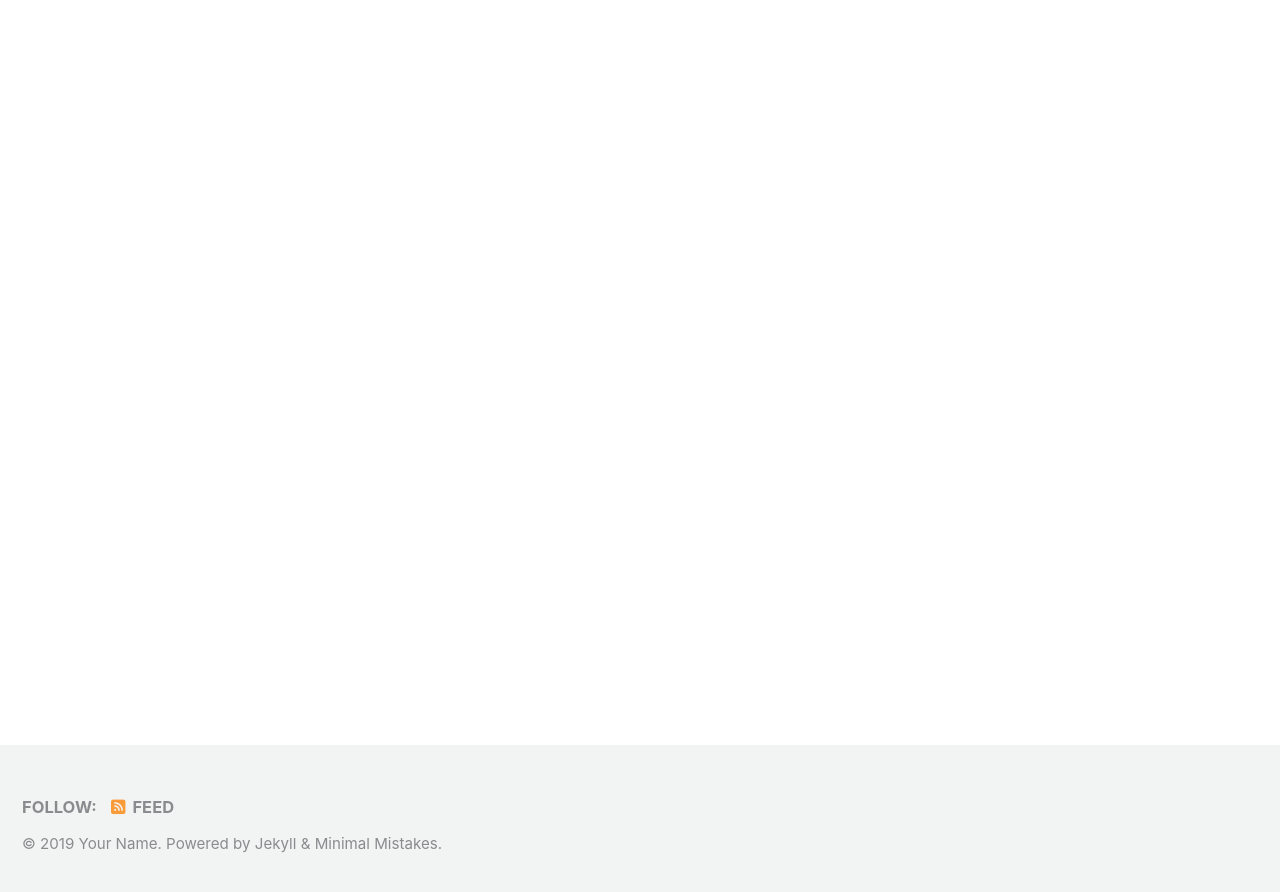
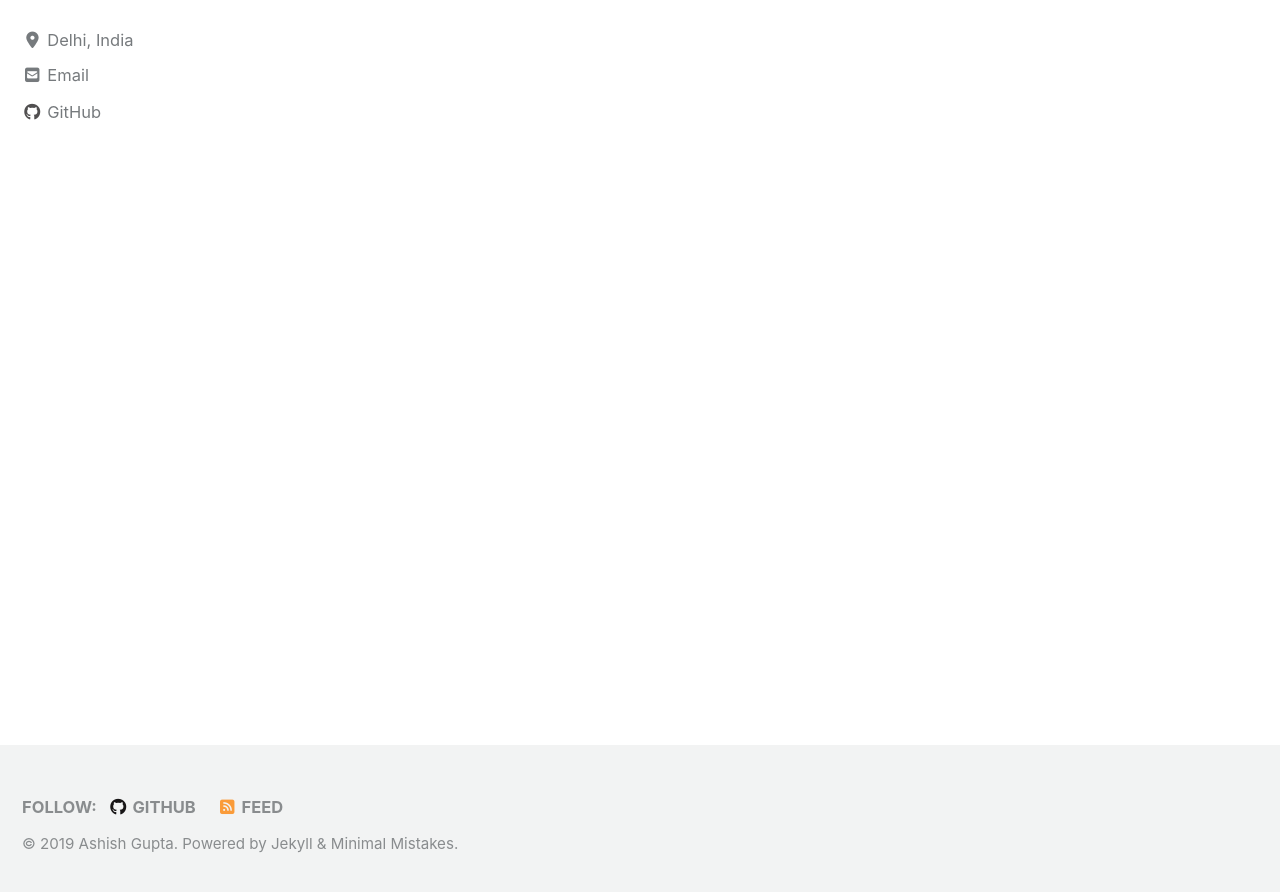
Before and after one commit to ashishgupta1350/ashishgupta.github.io, a Jekyll site: the page built from index.html, in a window 1280 px wide and 900 px high, scrolled down 222 px. Shown: the top 892 px of the window. Built offline with Jekyll 4.4.1, drawn with Linux system fonts in a browser that asks for light colours; cached includes are drawn as plain includes; nearby versions of some CDN libraries; the list of posts is cut into pages by our own code; some of the changed text lies outside the part shown.

Commit message:
changed config.yml

```diff
--- a/_config.yml
+++ b/_config.yml
@@ -16,11 +16,11 @@ minimal_mistakes_skin    : "default" # "air", "aqua", "contrast", "dark", "dirt"
 
 # Site Settings
 locale                   : "en-US"
-title                    : "Site Title"
+title                    : "Ashish Gupta"
 title_separator          : "-"
 subtitle                 : # site tagline that appears below site title in masthead
-name                     : "Your Name"
-description              : "An amazing website."
+name                     : "Ashish Gupta"
+description              : "Portfolio Website."
 url                      : # the base hostname & protocol for your site e.g. "https://mmistakes.github.io"
 baseurl                  : # the subpath of your site, e.g. "/blog"
 repository               : # GitHub username/repo-name e.g. "mmistakes/minimal-mistakes"
@@ -107,15 +107,15 @@ analytics:
 
 # Site Author
 author:
-  name             : "Your Name"
+  name             : "Ashish Gupta"
   avatar           : # path of avatar image, e.g. "/assets/images/bio-photo.jpg"
-  bio              : "I am an **amazing** person."
-  location         : "Somewhere"
+  bio              : "I am a software engineer and a developer. I am also a NLP researcher at DTU."
+  location         : "Delhi, India"
   email            :
   links:
     - label: "Email"
       icon: "fas fa-fw fa-envelope-square"
-      # url: mailto:your.name@email.com
+      url: mailto:ashishgupta1350@gmail.com
     - label: "Website"
       icon: "fas fa-fw fa-link"
       # url: "https://your-website.com"
@@ -127,7 +127,7 @@ author:
       # url: "https://facebook.com/"
     - label: "GitHub"
       icon: "fab fa-fw fa-github"
-      # url: "https://github.com/"
+      url: "https://github.com/ashishgupta1350"
     - label: "Instagram"
       icon: "fab fa-fw fa-instagram"
       # url: "https://instagram.com/"
@@ -143,7 +143,7 @@ footer:
       # url:
     - label: "GitHub"
       icon: "fab fa-fw fa-github"
-      # url:
+      url: ashishgupta1350
     - label: "GitLab"
       icon: "fab fa-fw fa-gitlab"
       # url:
@@ -292,3 +292,9 @@ defaults:
       comments: # true
       share: true
       related: true
+  - scope:
+      path: ""
+      type: pages
+    values:
+      layout: single
+      author_profile: true
```
